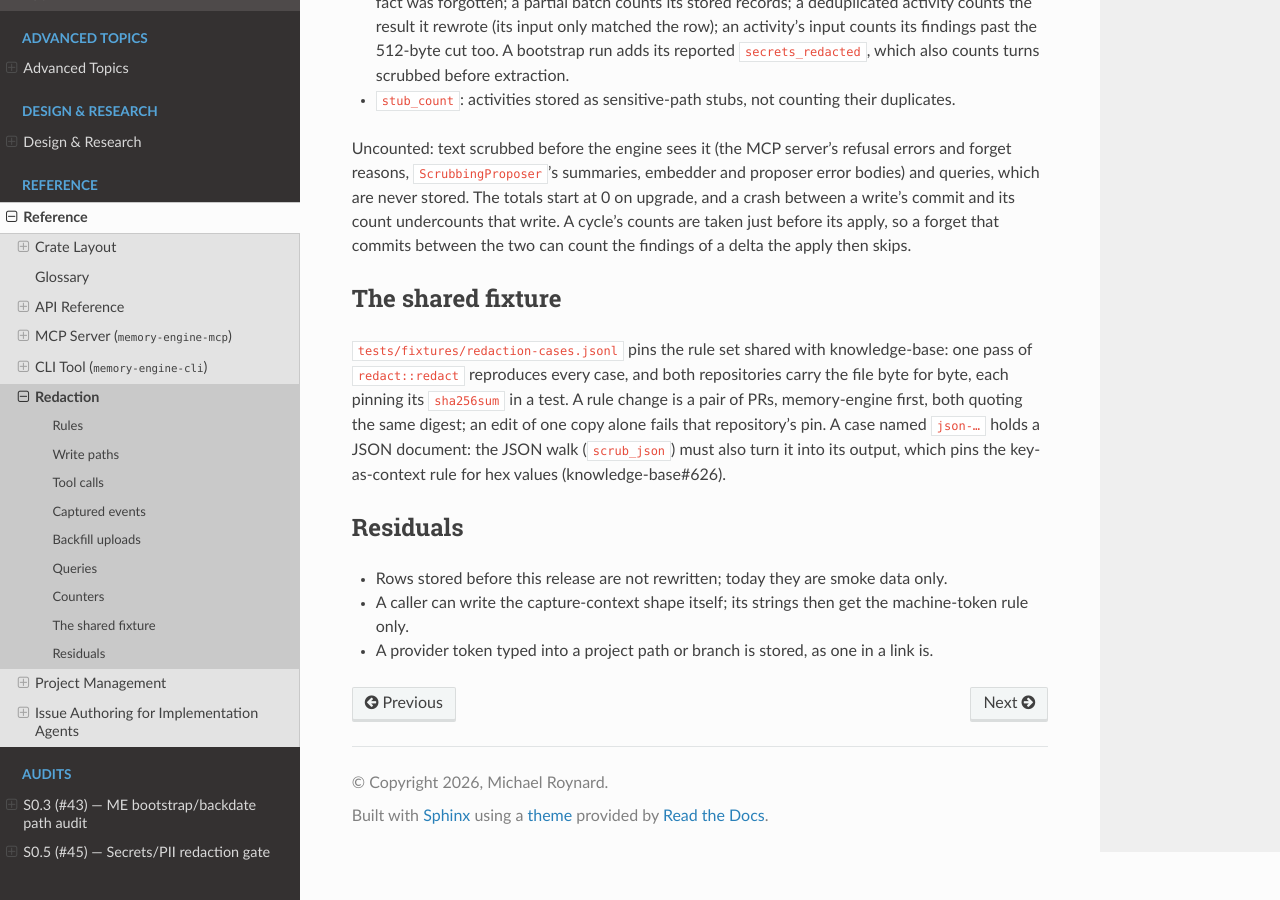
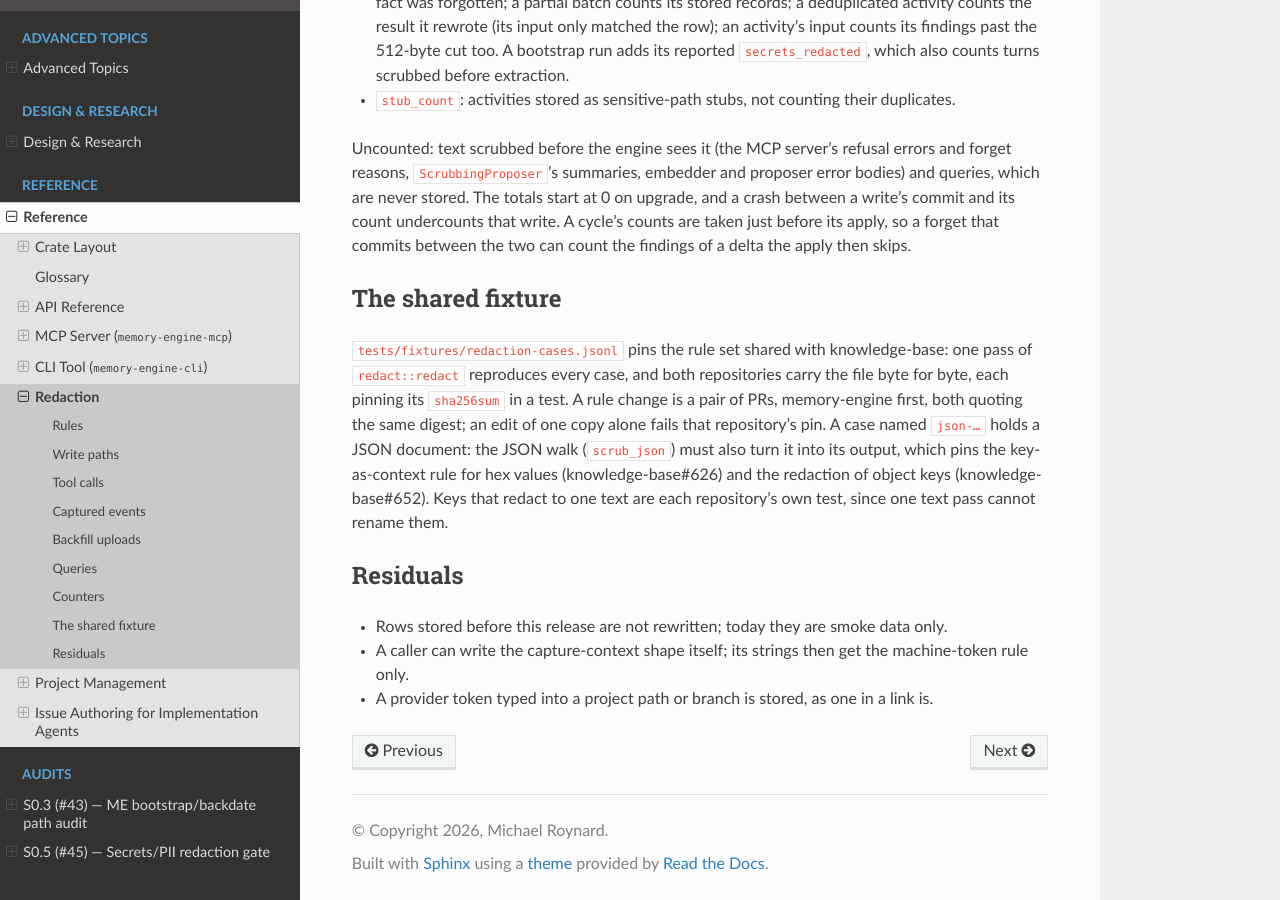
Before and after one commit to dutiona/memory-engine, a Sphinx documentation site: the page built from docs/reference/redaction.md, in a window 1280 px wide and 900 px high, scrolled down 6700 px. Built offline with Sphinx 7.4.7 and the Read the Docs theme 3.1.0, drawn with Linux system fonts in a browser that asks for light colours.

Commit message:
test(redact): share JSON object-key redaction cases with knowledge-base
memory-engine redacts JSON object keys like string values on every write path
(#1128); knowledge-base#652 ports that to its JSON walk, and the two repositories keep
the redaction fixture byte-identical, so memory-engine carries the new cases first.

- Three json- cases: a key holding a token, a nested key keeping its text around a
  token, and a hex value judged under its key as written before the key is redacted.
- The fixture's sha256 becomes 759798de321854e5f1a99ba45056b7a843a6b5a2afe58a0b20bbb719b8337619.
- No collision case: one text pass leaves two equal placeholder keys where the walk
  renames the later one ~1, so no single output serves both; collisions stay each
  repository's own unit test (here scrub_json_redacts_keys_and_keeps_every_member).

No production code changes.

Refs dutiona/knowledge-base#652
Refs dutiona/infra#37

```diff
--- a/docs/reference/redaction.md
+++ b/docs/reference/redaction.md
@@ -246,7 +246,9 @@ apply then skips.
 reproduces every case, and both repositories carry the file byte for byte, each pinning its `sha256sum` in a test. A
 rule change is a pair of PRs, memory-engine first, both quoting the same digest; an edit of one copy alone fails that
 repository's pin. A case named `json-…` holds a JSON document: the JSON walk (`scrub_json`) must also turn it into its
-output, which pins the key-as-context rule for hex values (knowledge-base#626).
+output, which pins the key-as-context rule for hex values (knowledge-base#626) and the redaction of object keys
+(knowledge-base#652). Keys that redact to one text are each repository's own test, since one text pass cannot rename
+them.
 
 ## Residuals
 
```
Also changed, not shown: 2 other files.
